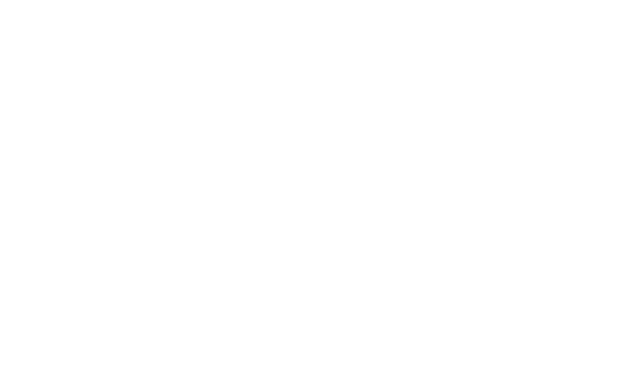
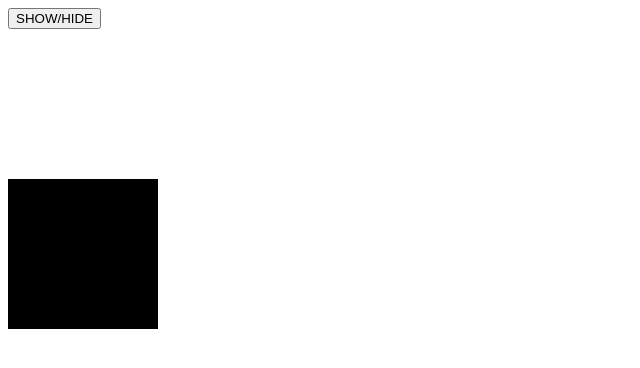
Before and after one commit to TheRealOGLoc/framer-motion-ts, a React (Vite) app: page / in a window 1280 px wide. Shown: the top 368 px of the page, without its empty margins (0-640 px from the left). Built offline with nearby package versions, Linux system fonts and the light colour scheme.

Commit message:
Finish the basic of motion components

```diff
--- a/src/App.tsx
+++ b/src/App.tsx
@@ -1,7 +1,9 @@
+import BasicOfMotion from "./components/BasicsOfMotion/BasicOfMotion"
+
 function App() {
   return (
     <>
-
+      <BasicOfMotion/>
     </>
   )
 }
--- a/src/components/BasicsOfMotion/BasicOfMotion.tsx
+++ b/src/components/BasicsOfMotion/BasicOfMotion.tsx
@@ -1,9 +1,46 @@
+import { useState } from "react"
 import "./BasicOfMotion.css"
+import { motion, AnimatePresence } from "framer-motion"
 
 export default function BasicOfMotion() {
+
+  const [isTrue, setIsTrue] = useState<boolean>(true)
+
   return (
     <div>
+      <motion.button onClick={() => setIsTrue(!isTrue)} >SHOW/HIDE</motion.button>
+      <AnimatePresence>  // add this component when the exit animation is needed
+        {
+          isTrue && <motion.div
+            className="basic-of-motion-box"
+            initial={{    // initial div status
+              rotate: "0deg",
+              scale: 1,
+              y: 0
+            }}
+            animate={{    // finish div status
+              rotate: "180deg",
+              scale: 1,
+              y: 150
+            }}
+            exit={{       // exit animate
+              rotate: "0deg",
+              scale: 0,
+              y:0
+            }}
+            transition={{ // the animation between initial and finish status
+              duration: 1,
+              ease: "backInOut"
+            }}
+            style={{
+              width: 150,
+              height: 150,
+              backgroundColor: "black"
+            }} >
+          </motion.div>
+        }
+      </AnimatePresence>
+    </div>
 
-    </div>
   )
 }
```
